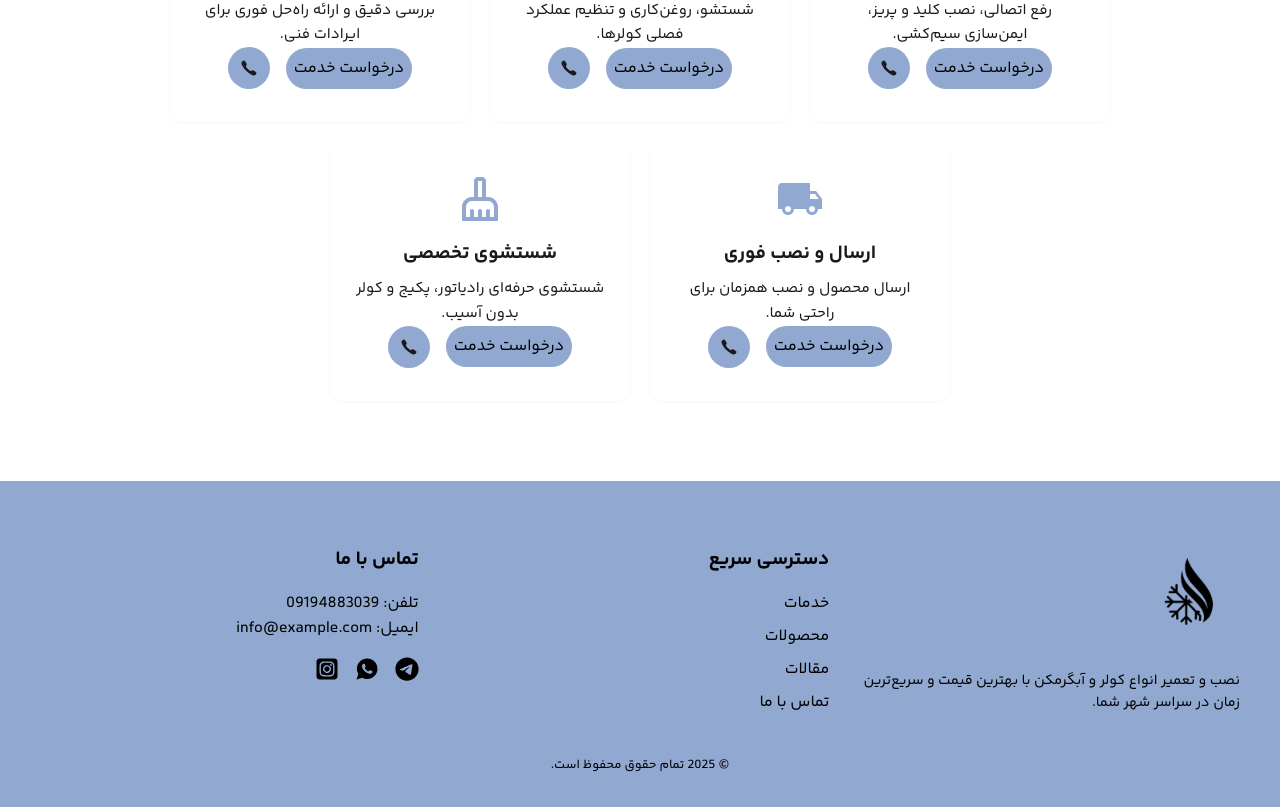
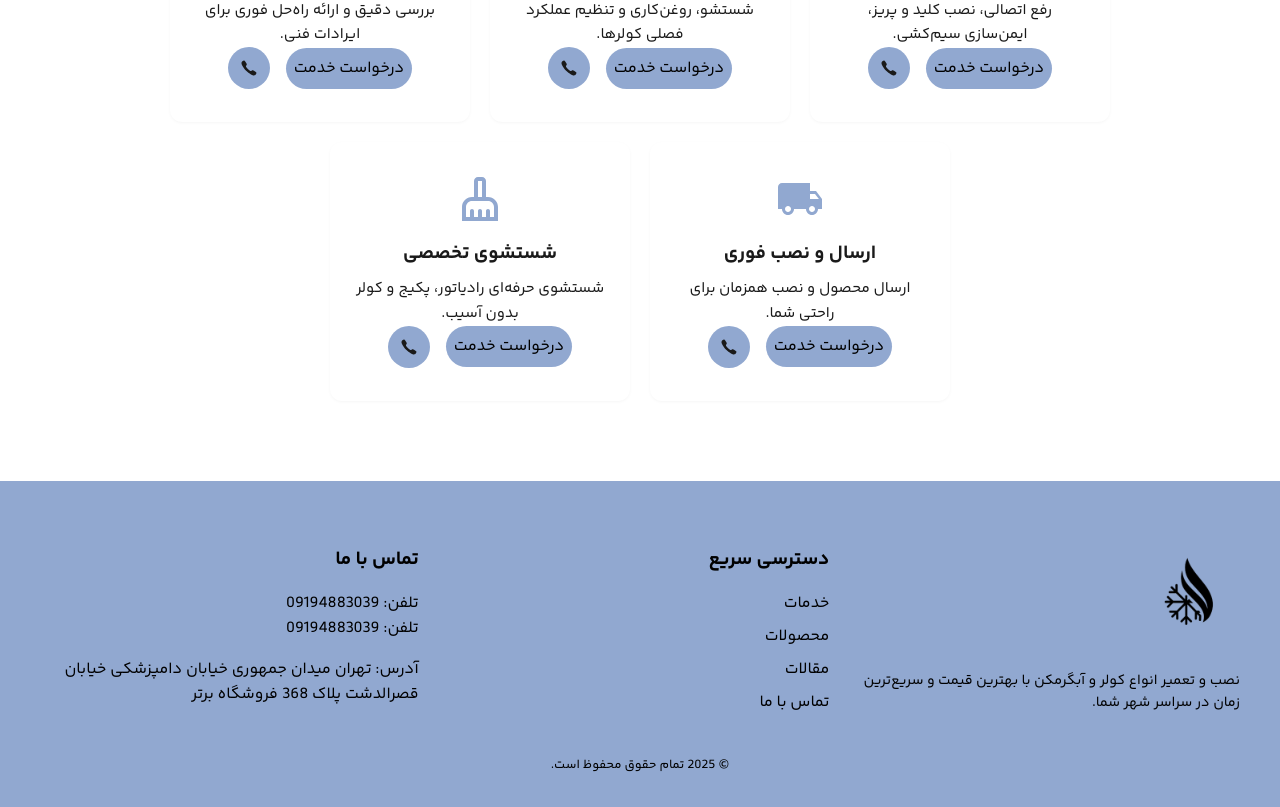
Before and after one commit to hamed-JG/facility-services, a Next.js app: page /services in a window 1280 px wide. Shown: the part 1404-2211 px from the top of the page. Built offline with nearby package versions, Linux system fonts and the light colour scheme.

Commit message:
final change for deploy

```diff
--- a/src/components/Footer.js
+++ b/src/components/Footer.js
@@ -49,20 +49,9 @@ const Footer = () => {
         <div className={styles.section}>
           <h3 className={styles.title}>تماس با ما</h3>
           <p>تلفن: 09194883039</p>
-          <p>ایمیل: info@example.com</p>
+          <p>تلفن: 09194883039</p>
           <div className={styles.socials}>
-            <Link href="#">
-              <FaTelegram />
-            </Link>
-            <Link href="#">
-              <IoLogoWhatsapp
-                href="https://wa.me/+989194883039"
-                target="_blank"
-              />
-            </Link>
-            <Link href="#">
-              <FaSquareInstagram />
-            </Link>
+            آدرس: تهران میدان جمهوری خیابان دامپزشکی خیابان قصرالدشت پلاک 368 فروشگاه برتر
           </div>
         </div>
       </div>
--- a/src/components/Services.js
+++ b/src/components/Services.js
@@ -74,14 +74,7 @@ export default function Services() {
               >
                 درخواست خدمت
               </a>
-              <a
-                href={`https://wa.me/+989194883039?text=${encodeURIComponent(
-                  s.title
-                )}`}
-                target="_blank"
-                rel="noopener noreferrer"
-                className={styles.cta2}
-              >
+              <a href="tel:+989194883039" className={styles.cta2}>
                 <IoIosCall />
               </a>
             </div>
```
Also changed, not shown: src/components/Banner.js (+9 -0 lines), public/images/mainBanner.png (added).
